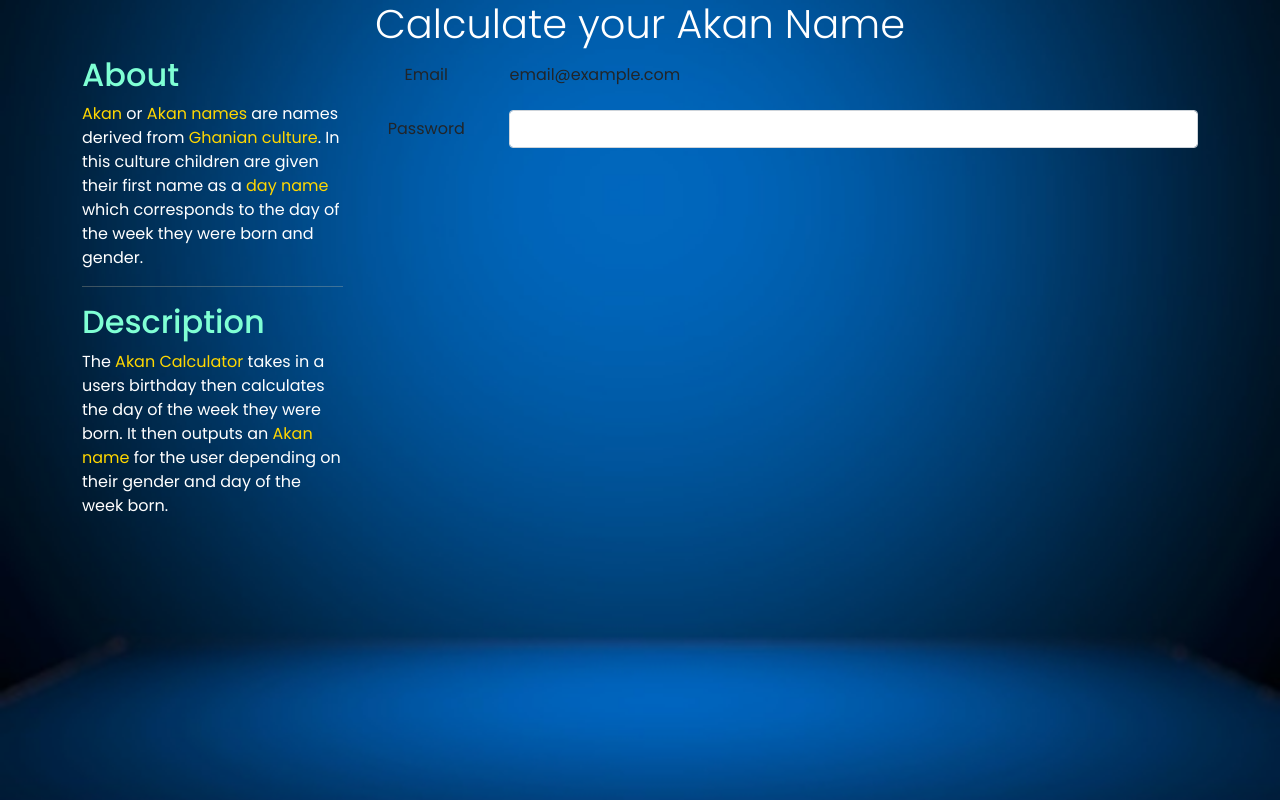
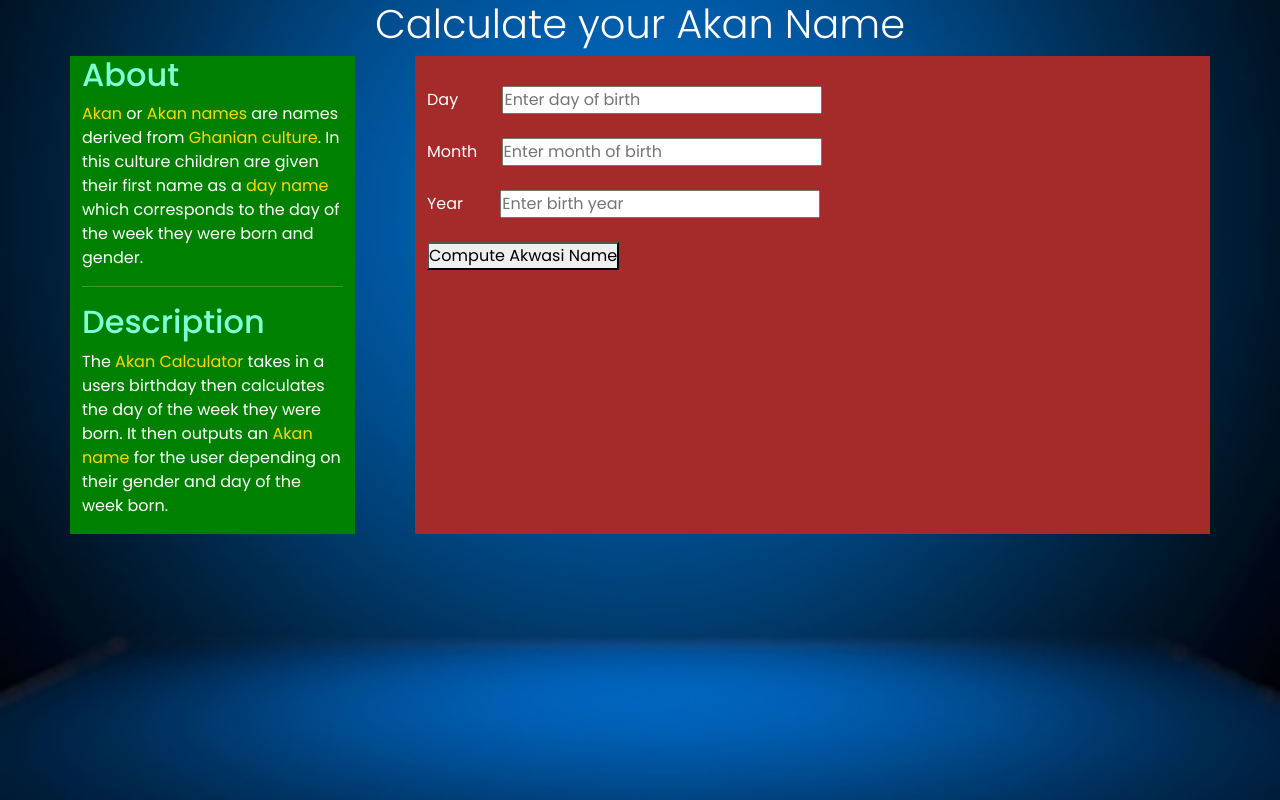
Before and after one commit to bobbinnej/Akan-name-calculator, a plain HTML site: page index.html in a window 1280 px wide. Drawn offline with nearby package versions, Linux system fonts and the light colour scheme.

Commit message:
Syle form elements with css

```diff
--- a/index.html
+++ b/index.html
@@ -22,7 +22,7 @@
   <h1 class="jumbotron text-center display-6">Calculate your Akan Name</h1>
   <div class="container">
     <div class="row">
-      <div class="col-lg-3 margin:50px" >
+      <div class="col-lg-3" style="background-color: green;" >
         <h2 style="color:aquamarine">About</h2>
         <p style="color: white;"><span class="gold-words">Akan</span> or <span class="gold-words">Akan names</span>
           are names derived from <span class="gold-words">Ghanian culture</span>. In this culture
@@ -39,21 +39,22 @@
       </div>
       <!--End of the description column-->
 
+
       <!--Column for the form created using bootstrap-->
-      <div class="col text-center">
-        <form>
-          <div class="mb-3 row">
-            <label for="staticEmail" class="col-sm-2 col-form-label">Email</label>
-            <div class="col-sm-10">
-              <input type="text" readonly class="form-control-plaintext" id="staticEmail" value="email@example.com">
-            </div>
-          </div>
-          <div class="mb-3 row">
-            <label for="inputPassword" class="col-sm-2 col-form-label">Password</label>
-            <div class="col-sm-10">
-              <input type="password" class="form-control" id="inputPassword">
-            </div>
-          </div>
+      <div class="col" style="color: white; background-color: brown; margin-left: 60px;">
+        <form style="margin-top: 30px;">
+        <label for="dd" style="margin-right: 40px;">Day</label>
+        <input type="number" placeholder="Enter day of birth" id="day"><br><br>
+
+        <label for="mm" style="margin-right: 20px;">Month</label>
+        <input type="number" placeholder="Enter month of birth" id="month"><br><br>
+
+        <label for="yy" style="margin-right: 33px;">Year</label>
+        <input type="number"  placeholder="Enter birth year" id="year"><br><br>
+
+        <button class="compute">Compute Akwasi Name</button>
+
+
         </form>
 
       </div>
```
